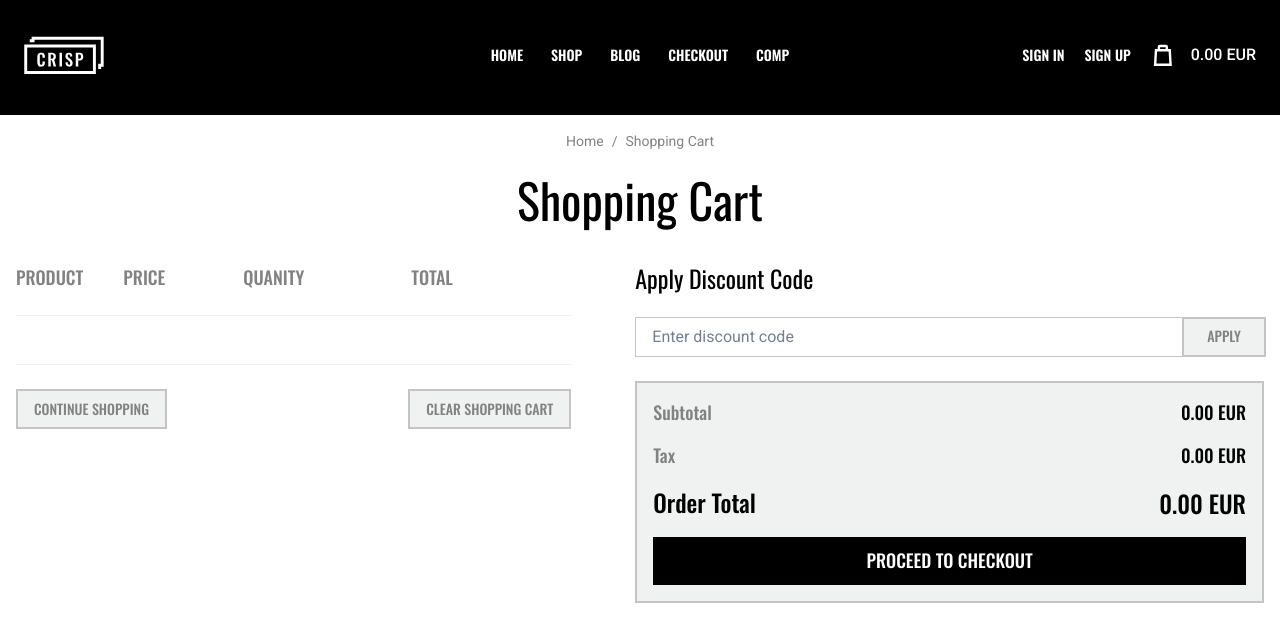
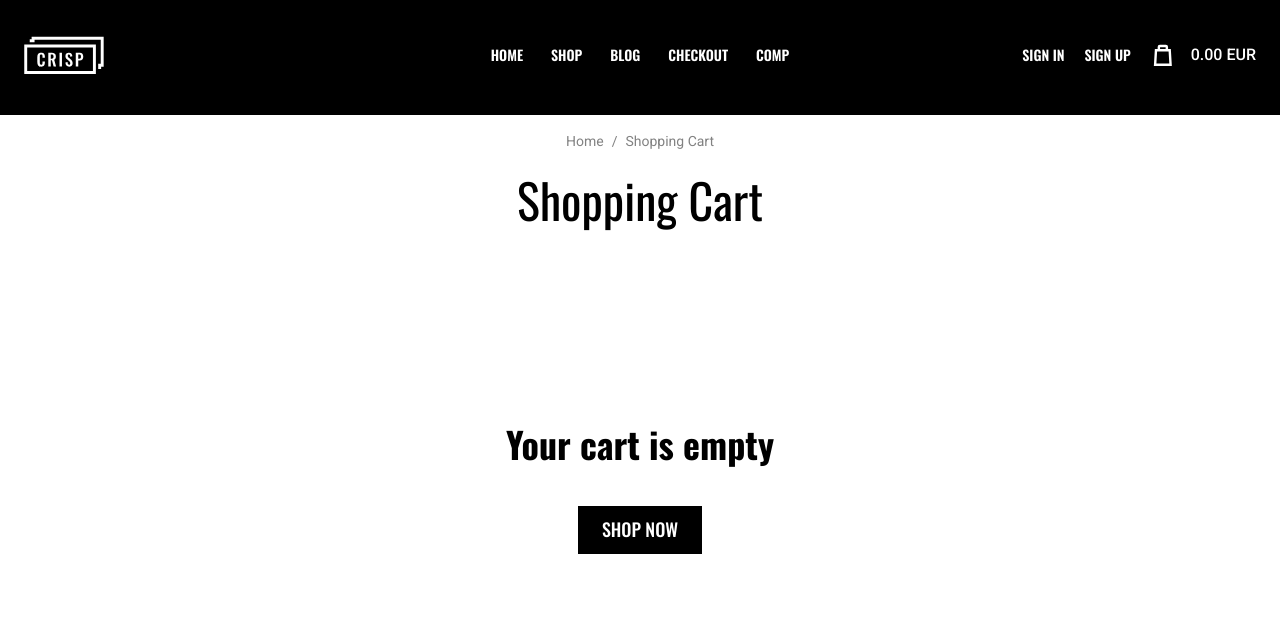
Before and after one commit to isikava/shopping-cart, a React (Vite) app: page /cart in a window 1280 px wide. Shown: the top 642 px of the page. Built offline with nearby package versions, Linux system fonts and the light colour scheme.

Commit message:
Empty cart

```diff
--- a/src/pages/Cart/Cart.tsx
+++ b/src/pages/Cart/Cart.tsx
@@ -14,6 +14,7 @@ import {
   BreadcrumbItem,
   BreadcrumbLink,
   Stack,
+  Center,
 } from '@chakra-ui/react';
 import { Link } from 'react-router-dom';
 import { PRODUCTS, PRODUCTS_WOMEN } from '@/data';
@@ -21,7 +22,7 @@ import { Button } from '@/components/Button';
 import { MobileCart } from './elements/MobileCart';
 import { DesktopCart } from './elements/DesktopCart';
 import { deleteFromCart, updateQuantity } from '../Router';
-import { calcTotal } from './utils';
+import { calcQuantity, calcTotal } from './utils';
 
 export type CartProps = {
   cart: ICartItem[];
@@ -64,6 +65,7 @@ export const Cart = ({
       </VStack>
 
       {/* Cart View */}
+      {cart.length > 0 ? (
         <Stack
           w={'full'}
           direction={['column', null, null, 'row']}
@@ -152,6 +154,19 @@ export const Cart = ({
             </VStack>
           </VStack>
         </Stack>
+      ) : (
+        <Center
+          h={[40, 'md']}
+          flexDirection={'column'}
+          gap={10}
+          textAlign={'center'}
+        >
+          <Heading>Your cart is empty</Heading>
+          <CButton as={Link} to="/products" variant={'brand'} size={'lg'}>
+            Shop now
+          </CButton>
+        </Center>
+      )}
     </Container>
   );
 };
```
Lines whose indentation alone changed are shown as unchanged.
